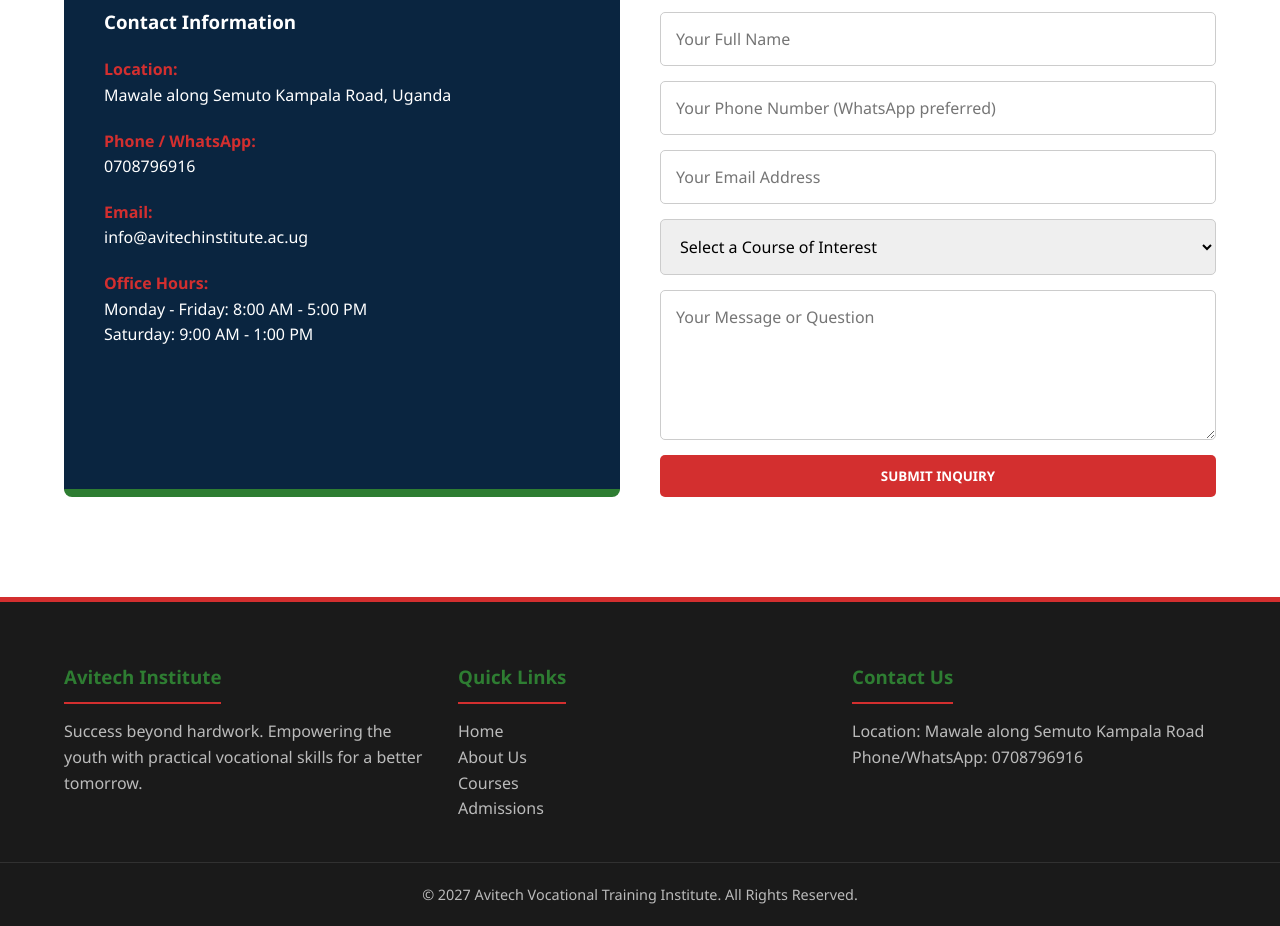
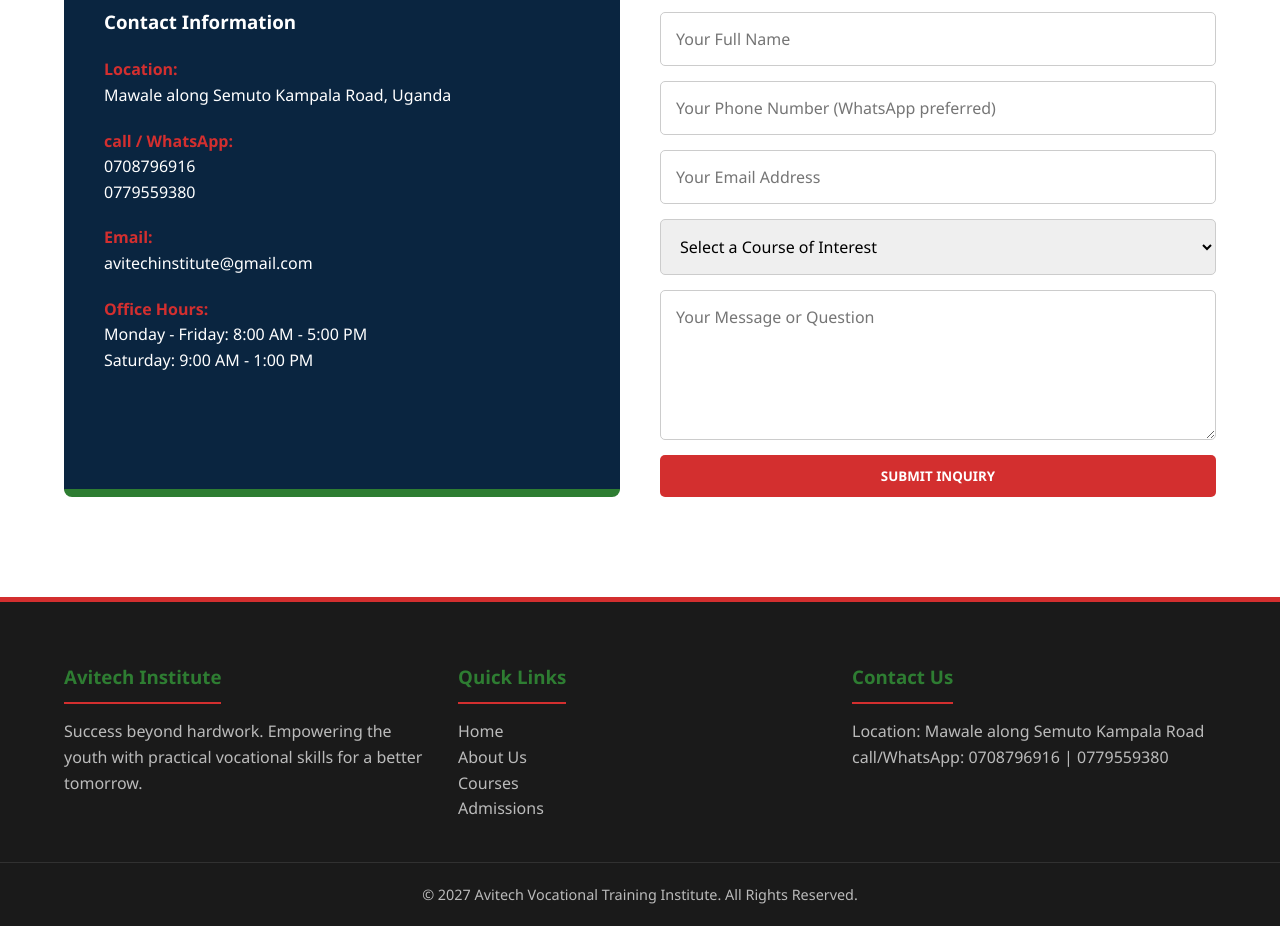
Before and after one commit to NSEREKODAN/Avitech-vocational, a plain HTML site: page contact.html in a window 1280 px wide. Shown: the part 330-1256 px from the top of the page. Drawn offline with Linux system fonts and the light colour scheme.

Commit message:
Update contact.html

```diff
--- a/contact.html
+++ b/contact.html
@@ -30,8 +30,8 @@
         <div class="contact-info">
             <h3>Contact Information</h3>
             <p style="margin-top: 20px;"><strong>Location:</strong><br> Mawale along Semuto Kampala Road, Uganda</p>
-            <p style="margin-top: 20px;"><strong>Phone / WhatsApp:</strong><br> 0708796916</p>
-            <p style="margin-top: 20px;"><strong>Email:</strong><br> info@avitechinstitute.ac.ug</p>
+            <p style="margin-top: 20px;"><strong>call / WhatsApp:</strong><br> 0708796916 <br>0779559380</p>
+            <p style="margin-top: 20px;"><strong>Email:</strong><br> avitechinstitute@gmail.com</p>
             <p style="margin-top: 20px;"><strong>Office Hours:</strong><br> Monday - Friday: 8:00 AM - 5:00 PM<br> Saturday: 9:00 AM - 1:00 PM</p>
         </div>
 
@@ -61,7 +61,7 @@
         <div class="container footer-grid">
             <div><h3>Avitech Institute</h3><p>Success beyond hardwork. Empowering the youth with practical vocational skills for a better tomorrow.</p></div>
             <div><h3>Quick Links</h3><ul><li><a href="index.html">Home</a></li><li><a href="about.html">About Us</a></li><li><a href="courses.html">Courses</a></li><li><a href="admissions.html">Admissions</a></li></ul></div>
-            <div><h3>Contact Us</h3><p>Location: Mawale along Semuto Kampala Road</p><p>Phone/WhatsApp: 0708796916</p></div>
+            <div><h3>Contact Us</h3><p>Location: Mawale along Semuto Kampala Road</p><p>call/WhatsApp: 0708796916 | 0779559380</p></div>
         </div>
         <div class="footer-bottom"><p>&copy; 2027 Avitech Vocational Training Institute. All Rights Reserved.</p></div>
     </footer>
```
